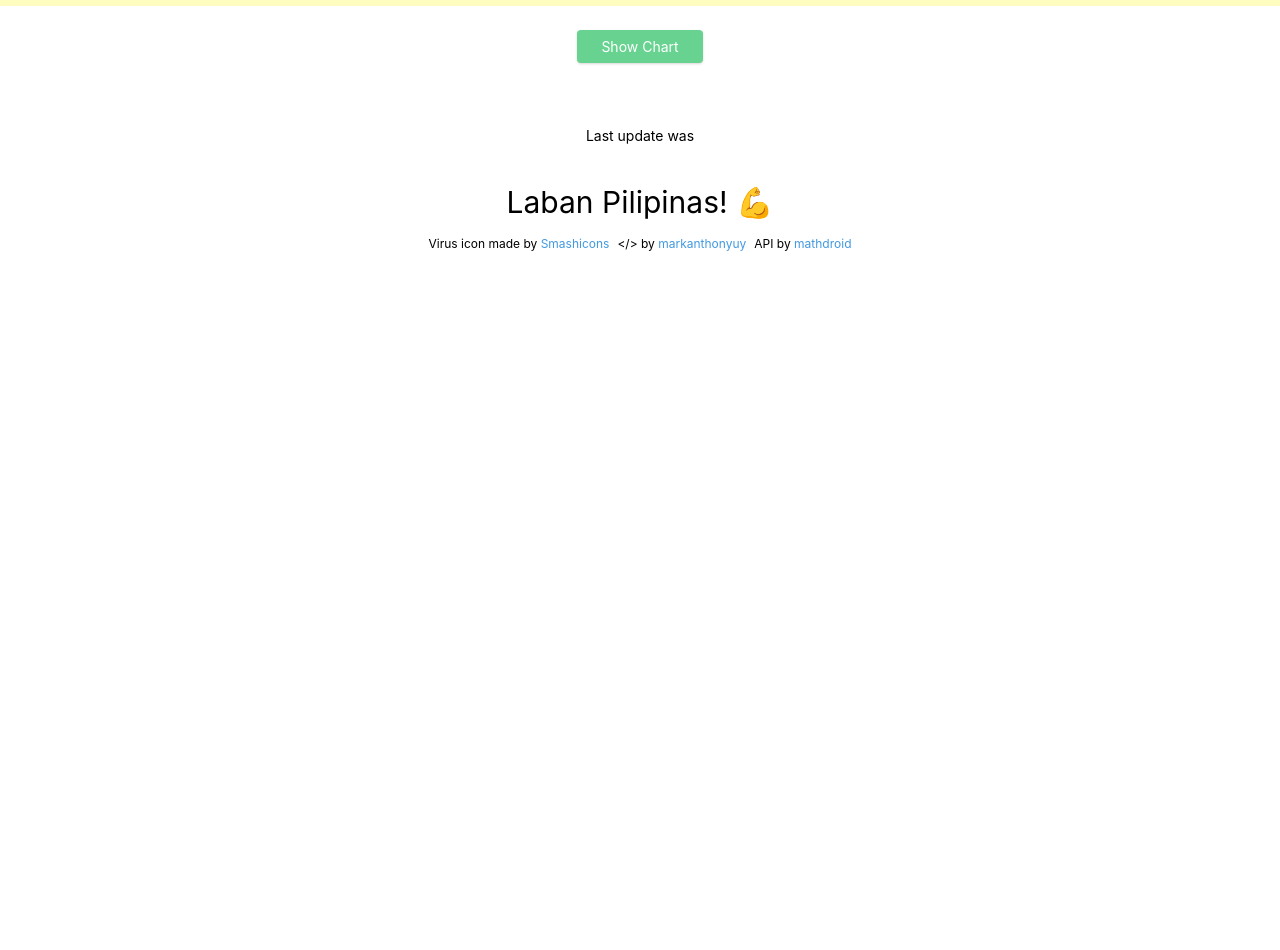
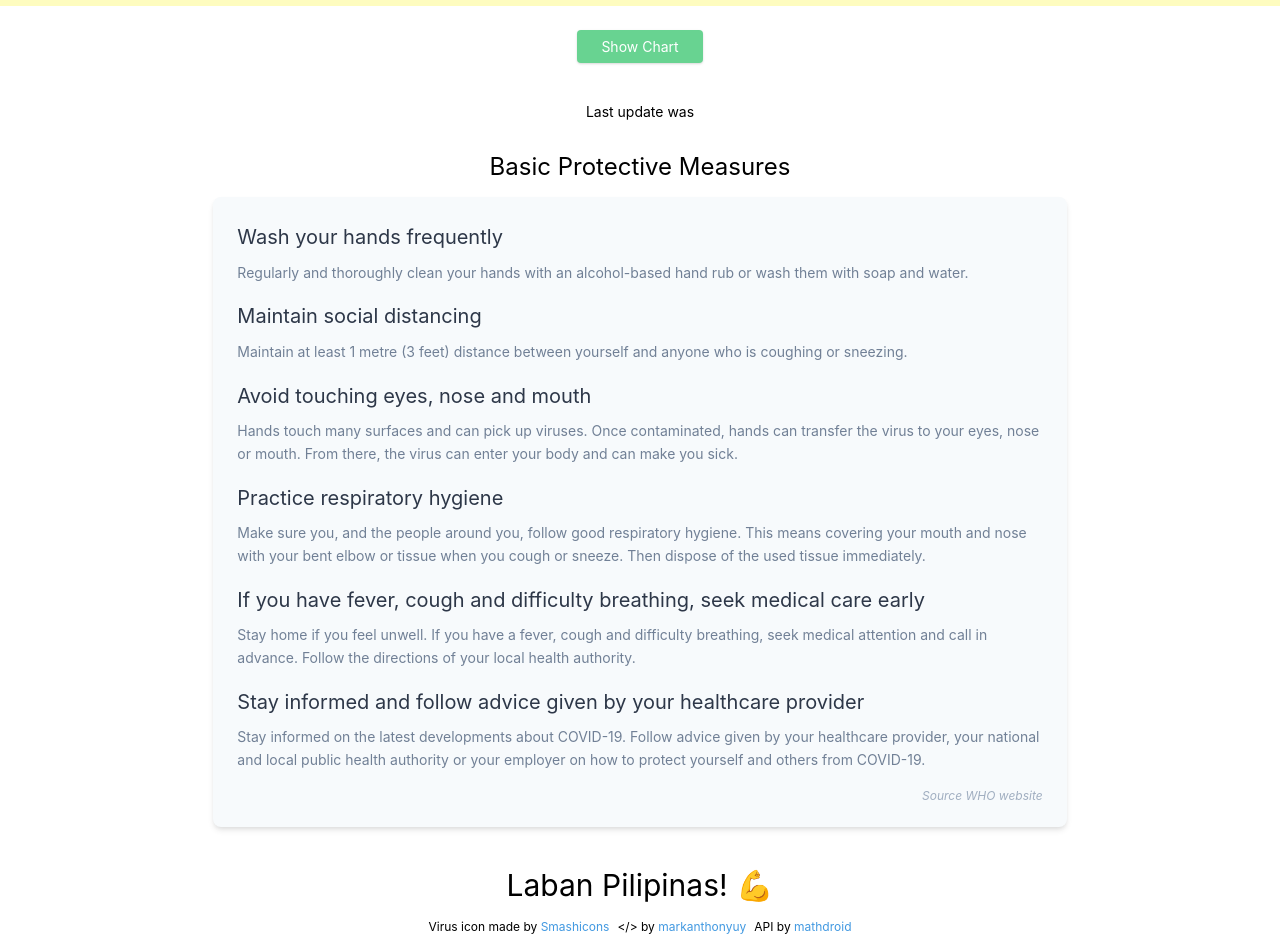
Before and after one commit to markanthonyuy/covid-19-ph, a React (Create React App) app: page / in a window 1280 px wide. Shown: the part 680-1630 px from the top of the page. Before the commit the page ends 947 px from the top, so only its background shows below. Built offline with nearby package versions, Linux system fonts and the light colour scheme; no server answers.

Commit message:
add Basic Protective Measures from WHO

```diff
--- a/src/App.js
+++ b/src/App.js
@@ -1,8 +1,6 @@
 import React, { useState, useEffect } from 'react'
-import { Bar } from 'react-chartjs-2'
 import './App.css'
 import './css/tw.css'
-import Count from './components/Count'
 import Box from './components/Box'
 import Header from './components/Header'
 import Footer from './components/Footer'
@@ -196,13 +194,75 @@ const App = () => {
         deathsValue={deathsGlobal}
       />
 
-      <p className="mt-10 text-sm">
+      <p className="mt-4 text-sm">
         Last update was{' '}
         <ReactTimeAgo
           date={new Date(update.substr(0, update.length - 5)).getTime()}
           live="false"
         />
       </p>
+
+      <h2 className="md:w-2/3 py-4 mt-4 mx-auto text-2xl">
+        Basic Protective Measures
+      </h2>
+      <div className="md:w-2/3 text-left p-6 mx-4 md:mx-auto shadow-md bg-gray-100 rounded-lg">
+        <h3 className="text-xl mb-2 text-gray-800 leading-relaxed">
+          Wash your hands frequently
+        </h3>
+        <p className="text-gray-600 text-sm mb-4 leading-relaxed">
+          Regularly and thoroughly clean your hands with an alcohol-based hand
+          rub or wash them with soap and water.
+        </p>
+        <h3 className="text-xl mb-2 text-gray-800 leading-relaxed">
+          Maintain social distancing
+        </h3>
+        <p className="text-gray-600 text-sm mb-4 leading-relaxed">
+          Maintain at least 1 metre (3 feet) distance between yourself and
+          anyone who is coughing or sneezing.
+        </p>
+        <h3 className="text-xl mb-2 text-gray-800 leading-relaxed">
+          Avoid touching eyes, nose and mouth
+        </h3>
+        <p className="text-gray-600 text-sm mb-4 leading-relaxed">
+          Hands touch many surfaces and can pick up viruses. Once contaminated,
+          hands can transfer the virus to your eyes, nose or mouth. From there,
+          the virus can enter your body and can make you sick.
+        </p>
+        <h3 className="text-xl mb-2 text-gray-800 leading-relaxed">
+          Practice respiratory hygiene
+        </h3>
+        <p className="text-gray-600 text-sm mb-4 leading-relaxed">
+          Make sure you, and the people around you, follow good respiratory
+          hygiene. This means covering your mouth and nose with your bent elbow
+          or tissue when you cough or sneeze. Then dispose of the used tissue
+          immediately.
+        </p>
+        <h3 className="text-xl mb-2 text-gray-800 leading-relaxed">
+          If you have fever, cough and difficulty breathing, seek medical care
+          early
+        </h3>
+        <p className="text-gray-600 text-sm mb-4 leading-relaxed">
+          Stay home if you feel unwell. If you have a fever, cough and
+          difficulty breathing, seek medical attention and call in advance.
+          Follow the directions of your local health authority.
+        </p>
+        <h3 className="text-xl mb-2 text-gray-800 leading-relaxed">
+          Stay informed and follow advice given by your healthcare provider
+        </h3>
+        <p className="text-gray-600 text-sm mb-4 leading-relaxed">
+          Stay informed on the latest developments about COVID-19. Follow advice
+          given by your healthcare provider, your national and local public
+          health authority or your employer on how to protect yourself and
+          others from COVID-19.
+        </p>
+        <p className="text-xs text-right text-gray-500 italic">
+          Source{' '}
+          <a href="https://www.who.int/emergencies/diseases/novel-coronavirus-2019/advice-for-public">
+            {' '}
+            WHO website
+          </a>
+        </p>
+      </div>
 
       <div className="mt-10 md:mt-10 text-3xl">
         Laban Pilipinas!{' '}
--- a/src/css/tw.css
+++ b/src/css/tw.css
@@ -55,6 +55,7 @@ legend {
 
 h1,
 h2,
+h3,
 p {
   margin: 0;
 }
@@ -83,7 +84,8 @@ button {
   cursor: pointer;
 }
 h1,
-h2 {
+h2,
+h3 {
   font-size: inherit;
   font-weight: inherit;
 }
@@ -166,12 +168,19 @@ img {
 .leading-normal {
   line-height: 1.5;
 }
+.leading-relaxed {
+  line-height: 1.625;
+}
 .m-auto {
   margin: auto;
 }
 .mx-2 {
   margin-left: 0.5rem;
   margin-right: 0.5rem;
+}
+.mx-4 {
+  margin-left: 1rem;
+  margin-right: 1rem;
 }
 .my-6 {
   margin-top: 1.5rem;
@@ -189,6 +198,12 @@ img {
 }
 .mb-3 {
   margin-bottom: 0.75rem;
+}
+.mt-4 {
+  margin-top: 1rem;
+}
+.mb-4 {
+  margin-bottom: 1rem;
 }
 .mt-5 {
   margin-top: 1.25rem;
@@ -208,6 +223,9 @@ img {
 .p-5 {
   padding: 1.25rem;
 }
+.p-6 {
+  padding: 1.5rem;
+}
 .p-10 {
   padding: 2.5rem;
 }
@@ -226,14 +244,30 @@ img {
 .shadow {
   box-shadow: 0 1px 3px 0 rgba(0, 0, 0, 0.1), 0 1px 2px 0 rgba(0, 0, 0, 0.06);
 }
+.shadow-md {
+  box-shadow: 0 4px 6px -1px rgba(0, 0, 0, 0.1),
+    0 2px 4px -1px rgba(0, 0, 0, 0.06);
+}
+.text-left {
+  text-align: left;
+}
 .text-center {
   text-align: center;
+}
+.text-right {
+  text-align: right;
 }
 .text-white {
   color: #fff;
 }
 .text-gray-500 {
   color: #a0aec0;
+}
+.text-gray-600 {
+  color: #718096;
+}
+.text-gray-800 {
+  color: #2d3748;
 }
 .text-blue-500 {
   color: #4299e1;
@@ -258,6 +292,9 @@ img {
 }
 .text-5xl {
   font-size: 3rem;
+}
+.italic {
+  font-style: italic;
 }
 .invisible {
   visibility: hidden;
@@ -287,6 +324,10 @@ img {
   .md\:my-2 {
     margin-top: 0.5rem;
     margin-bottom: 0.5rem;
+  }
+  .md\:mx-auto {
+    margin-left: auto;
+    margin-right: auto;
   }
   .md\:mb-0 {
     margin-bottom: 0;
```
